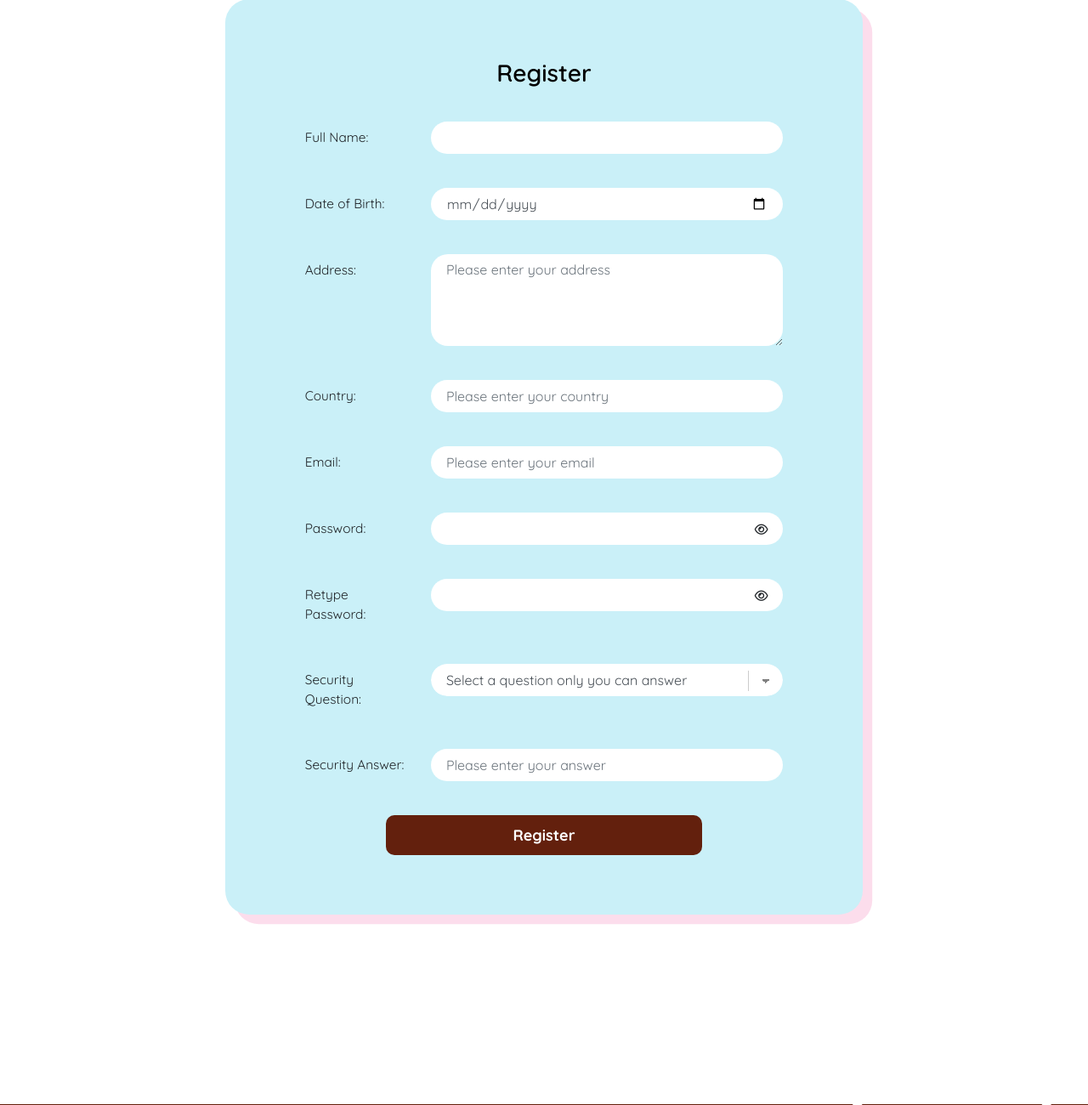
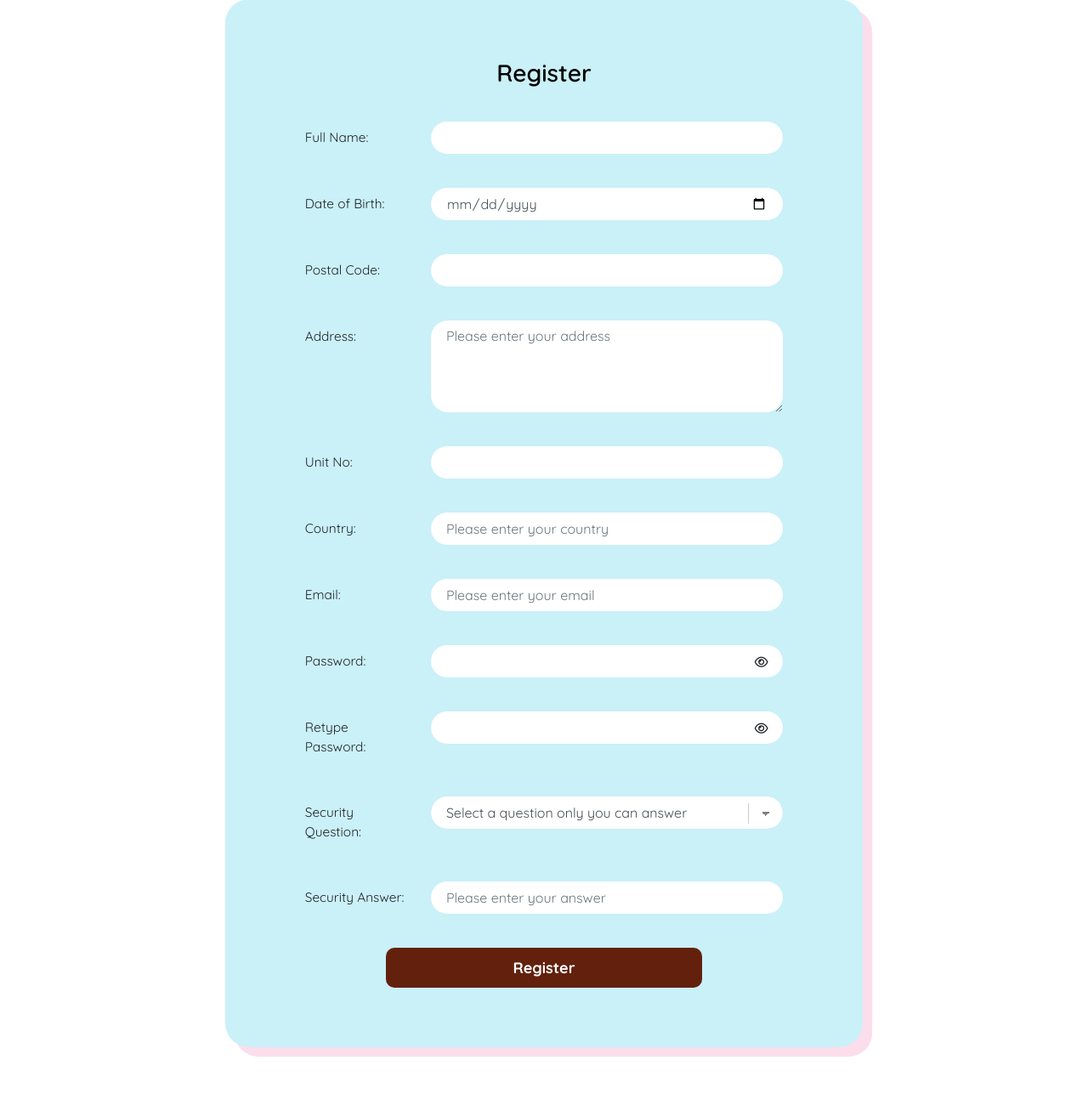
Before and after one commit to tgonet/HelloDonuts, a PHP site: page /HelloDonuts/register.php in a window 1280 px wide. Shown: the part 347-1647 px from the top of the page at 85% size. Run offline with PHP 8.4, Linux system fonts and the light colour scheme; some libraries are stand-ins or nearby versions.

Commit message:
Added auto populate address API

```diff
--- a/addMember.php
+++ b/addMember.php
@@ -19,13 +19,16 @@ function checkUnique($email){
 // Read the data input from the previous page
 $name = $_POST["name"];
 $DOB = $_POST["bday"];
+$postalCode = $_POST["postalCode"];
 $address = $_POST["address"];
+$unitNo = $_POST["unitNo"];
 $country = $_POST["country"];
 $phone = "(65) ".$_SESSION["phone"];
 $email = $_POST["email"];
 $password = $_POST["password"];
 $Pwd_Questiion = $_POST["SecQns"];
 $Pwd_Answer = $_POST["SecAns"];
+$finalAddress = $address." ".$unitNo;
 
 if(checkUnique($email) == false){
     echo "This email is taken. Please use another email or login instead.";
@@ -42,7 +45,7 @@ else{
 
     $stmt = $conn->prepare($qry);
     // "ssssss" - 6 string parameters
-    $stmt->bind_param("sssssssss", $name, $DOB, $address, $country, $phone, $email, $password, $Pwd_Questiion, $Pwd_Answer);
+    $stmt->bind_param("sssssssss", $name, $DOB, $finalAddress, $country, $phone, $email, $password, $Pwd_Questiion, $Pwd_Answer);
 
     if ($stmt->execute()) { // SQL statement executed successfully
         // Retrieve the Shopper ID assigned to the new shopper
--- a/changePassword.php
+++ b/changePassword.php
@@ -1,6 +1,12 @@
 <?php
 session_start(); // Detect the current session
 include("header.php"); // Include the Page Layout header
+
+if (!isset($_SESSION["ShopperID"])) {
+    // redirect to login page if there is no shopper id in session
+    header ("Location: login.php");
+    exit;
+}
 ?>
 
 
--- a/editProfile.php
+++ b/editProfile.php
@@ -1,6 +1,12 @@
 <?php
     //Detect the current session
     session_start();
+
+    if (!isset($_SESSION["ShopperID"])) {
+        // redirect to login page if there is no shopper id in session
+        header ("Location: login.php");
+        exit;
+    }
 
     //Include the page layout header
     include("header.php");
--- a/forgetPassword.php
+++ b/forgetPassword.php
@@ -1,5 +1,10 @@
 <?php
 session_start(); // Detect the current session
+if (!isset($_SESSION["ShopperID"])) {
+	// redirect to login page if there is no shopper id in session
+	header ("Location: login.php");
+	exit;
+}
 include("header.php"); // Include the Page Layout header
 ?>
 
--- a/rating.php
+++ b/rating.php
@@ -1,5 +1,10 @@
 <?php
     session_start();
+    if (!isset($_SESSION["ShopperID"])) {
+        // redirect to login page if there is no shopper id in session
+        header ("Location: login.php");
+        exit;
+    }
     include("header.php");
     $img = $_SESSION["rateImage"];
     $name = $_SESSION["rateName"];
--- a/register.php
+++ b/register.php
@@ -39,9 +39,22 @@
     var recaptcha = document.forms["register"]["g-recaptcha-response"];
     recaptcha.required = true;
     recaptcha.oninvalid = function(e) {
-    // fazer algo, no caso to dando um alert
     alert("Please verify with CAPTCHA before continuing.");
       }
+   }
+
+   function getAddress(value){
+        $.ajax({
+            url:'https://developers.onemap.sg/commonapi/search?searchVal=' + value + '&returnGeom=Y&getAddrDetails=Y',
+            type:'GET',
+            success: function(response){
+                document.register.address.value = response.results["0"].ADDRESS;
+            },
+            error: function (data) {
+                console.log('An error occurred.');
+                console.log(data);
+            }
+        });
    }
      function getDate(){
         // For date input (Max Today)
@@ -134,9 +147,21 @@
                 </div>
             </div>
             <div class="form-group row" style="margin-bottom:40px;">
+                <label for="postalCode" class="col-sm-3 col-form-label">Postal Code:</label>
+                <div class="col-sm-9">
+                    <input onchange="getAddress(value)" type="text" class="form-control textfield" id="postalCode" name="postalCode" required>
+                </div>
+            </div>
+            <div class="form-group row" style="margin-bottom:40px;">
                 <label for="address" class="col-sm-3 col-form-label">Address:</label>
                 <div class="col-sm-9">
                     <textarea class="form-control textfield" id="address" name="address" rows="4" cols="50" placeholder="Please enter your address"  required></textarea>
+                </div>
+            </div>
+            <div class="form-group row" style="margin-bottom:40px;">
+                <label for="unitNo" class="col-sm-3 col-form-label">Unit No:</label>
+                <div class="col-sm-9">
+                    <input onchange="getAddress(value)" type="text" class="form-control textfield" id="unitNo" name="unitNo" required>
                 </div>
             </div>
             <div class="form-group row" style="margin-bottom:40px;">
--- a/registerOTP.php
+++ b/registerOTP.php
@@ -74,7 +74,7 @@
 		<form id="OTPForm" method="POST" onsubmit="subForm(event)" name="otp" action="#" style="margin: auto">
 			<h3 align="center" style="margin: 0 0 40px 0; font-weight: 600;color:black;">Register</h3>
             <h5>Please enter your mobile number.</h5>
-            <h5 style="color: #AFAFAF;">You will receive a 6 digit pin for mobile verification</h5>
+            <h5 style="color: #AFAFAF;font-size:16px;">You will receive a 6 digit pin for mobile verification</h5>
             <div class="form-group row" style="margin-bottom:40px;margin-top:30px;">
                 <label for="phone" class="col-sm-3 col-form-label">Phone:</label>
                 <div class="col-sm-9">
```
